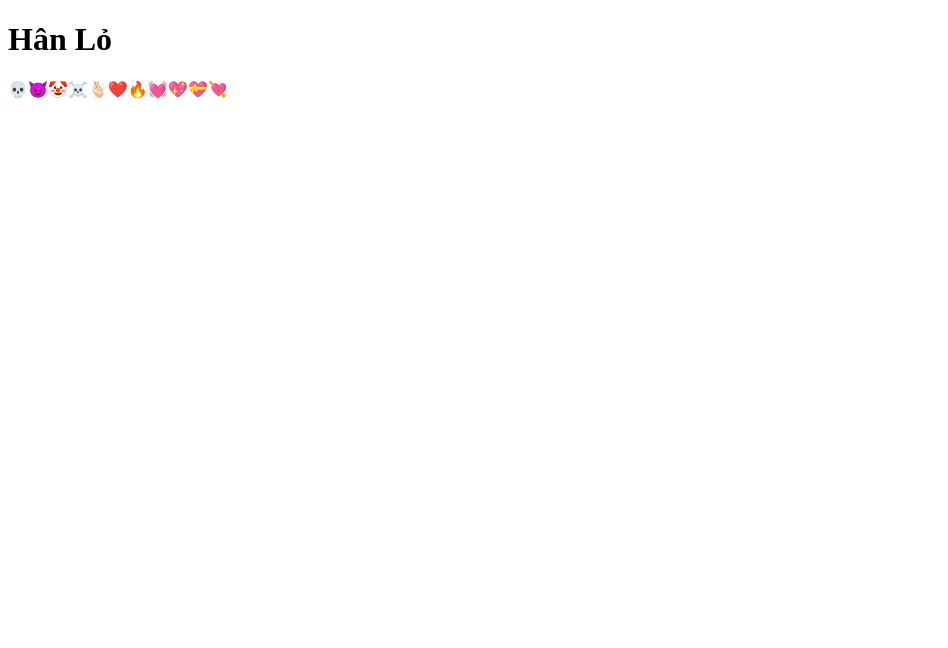
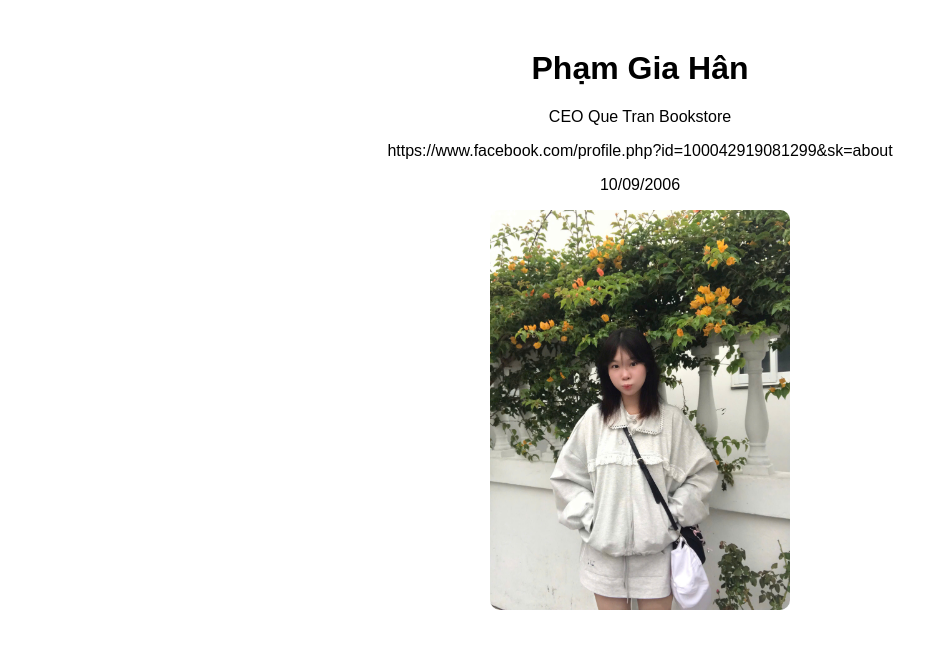
Before and after one commit to khangle44/khang_repository, a plain HTML site: page index.html in a window 1280 px wide. Shown: the whole page, without its empty margins (0-948 px from the left). Drawn offline with Linux system fonts and the light colour scheme.

Commit message:
Add files via upload

```diff
--- a/index.html
+++ b/index.html
@@ -3,10 +3,24 @@
 <head>
     <meta charset="UTF-8">
     <meta name="viewport" content="width=device-width, initial-scale=1.0">
-    <title>Trang Web Đơn Giản</title>
+    <title>PGH</title>
+    <style>
+        body {
+            text-align: center;
+            font-family: Arial, sans-serif;
+            margin: 50px;
+        }
+        img {
+            width: 300px; /* Kích thước ảnh */
+            border-radius: 10px; /* Bo góc ảnh */
+        }
+    </style>
 </head>
 <body>
-    <h1>Hân Lỏ</h1>
-    <p>💀😈🤡☠️🫰🏻❤️🔥💓💖💝💘</p>
+    <h1>Phạm Gia Hân</h1>
+    <p>CEO Que Tran Bookstore</p>
+    <p>https://www.facebook.com/profile.php?id=100042919081299&sk=about</p>
+    <p>10/09/2006</p>
+    <img src="z6415713484706_38ac28dd8d3c9f5a983cda24214f56f6.jpg" alt="hân lỏ">
 </body>
 </html>
```
Also changed, not shown: z6415713484706_38ac28dd8d3c9f5a983cda24214f56f6.jpg (added).
